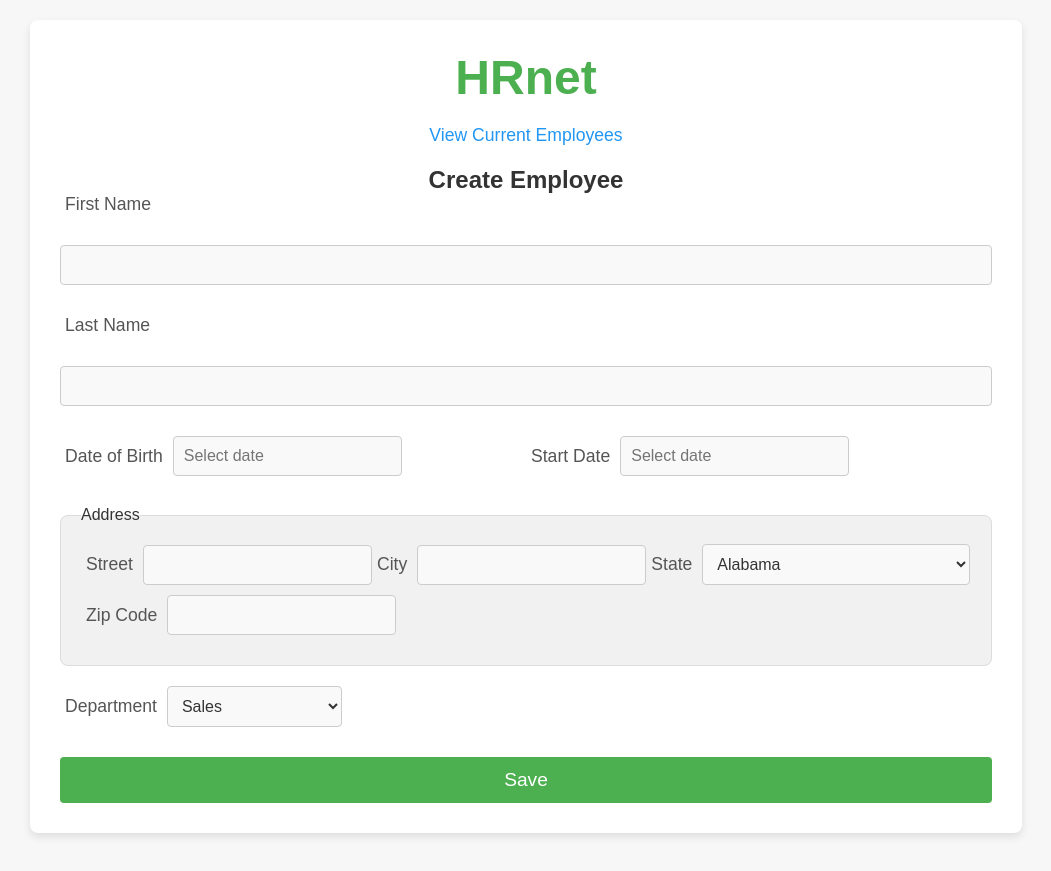
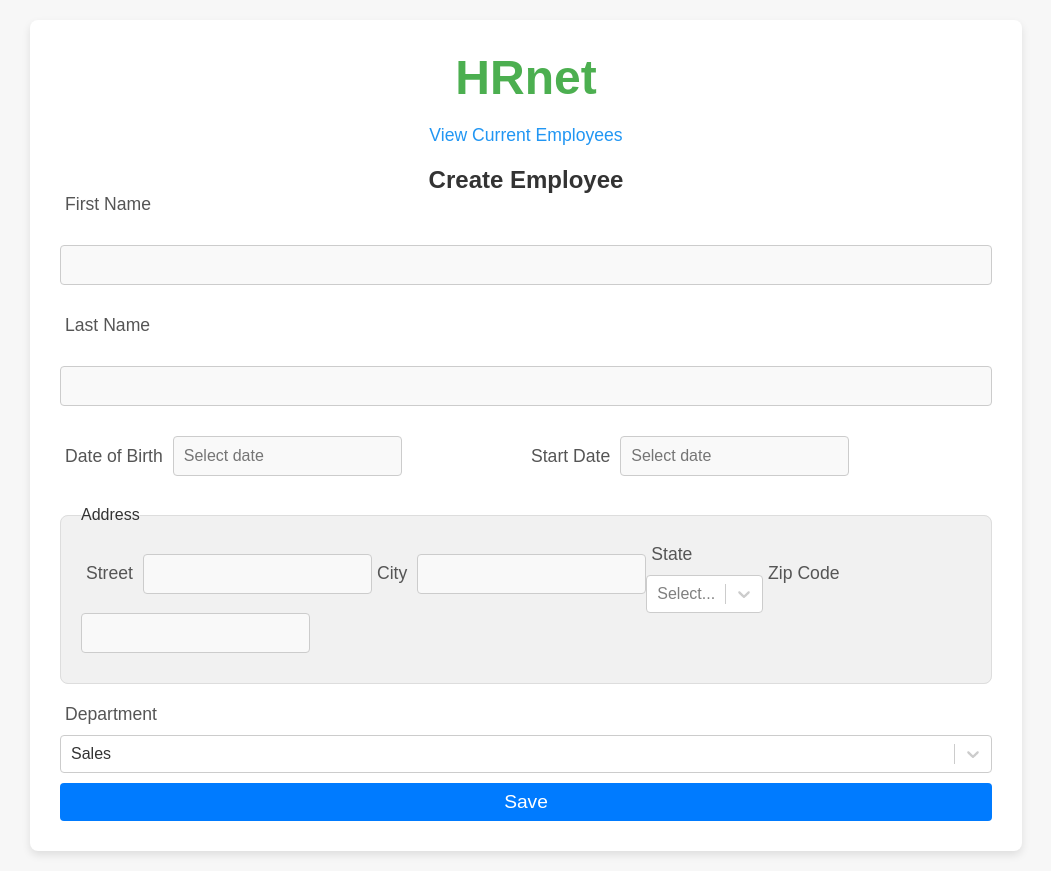
Before and after one commit to ZackKa/Projet14_HRnet, a React (Vite) app: page / in a window 1280 px wide. Shown: the whole page, without its empty margins (114-1165 px from the left). Built offline with nearby package versions, Linux system fonts and the light colour scheme.

Commit message:
modification dropdown

```diff
--- a/package.json
+++ b/package.json
@@ -14,6 +14,7 @@
     "react-datepicker": "^8.1.0",
     "react-dom": "^18.3.1",
     "react-router-dom": "^7.2.0",
+    "react-select": "^5.10.0",
     "react-table": "^7.8.0"
   },
   "devDependencies": {
--- a/src/components/dropdownInput/DropdownInput.jsx
+++ b/src/components/dropdownInput/DropdownInput.jsx
@@ -1,38 +1,47 @@
-import PropTypes from 'prop-types'; // Importer PropTypes
+import PropTypes from 'prop-types'; // Importer PropTypes pour valider les props
+import Select from 'react-select'; // Importer le composant Select de React-Select
 
-// Composant réutilisable pour les menus déroulants
+
+// DropdownInput esqt un composant réutilisable pour afficher un menu déroulant avec React-Select.
+
 function DropdownInput({ label, name, value, options, onChange }) {
+
+  // Transforme les options au format requis par React-Select (chaque option doit avoir une clé 'value' et 'label').
+  const reactSelectOptions = options.map(option => ({
+    value: option.abbreviation,  // 'value' correspond à la valeur à envoyer lors de la soumission du formulaire
+    label: option.name,          // 'label' est le texte affiché pour chaque option dans le menu déroulant
+  }));
+
   return (
     <div>
+      {/* Affiche le label du champ de sélection */}
       <label htmlFor={name}>{label}</label>
-      <select
-        name={name}
-        id={name}
-        value={value}
-        onChange={onChange}
-      >
-        {options.map((option) => (
-          <option key={option.abbreviation} value={option.abbreviation}>
-            {option.name}
-          </option>
-        ))}
-      </select>
+
+      {/* Composant React-Select qui affiche un menu déroulant avec les options */}
+      <Select
+        name={name}  // Attribue un nom au champ pour l'associer au formulaire
+        id={name}    // Associe un ID au champ
+        value={reactSelectOptions.find(option => option.value === value)} // représente l'option actuellement sélectionnée, passée pour afficher la sélection dans l'interface
+        onChange={selectedOption => onChange({ target: { name, value: selectedOption.value } })
+        } // Récupère l'option sélectionnée et passe sa valeur à 'handleChange' dans le parent pour mettre à jour l'état
+        options={reactSelectOptions} // Les options à afficher dans le menu déroulant
+      />
     </div>
   );
 }
 
-// Validation des props
+// Validation des props pour garantir que les données passées au composant respectent les formats attendus
 DropdownInput.propTypes = {
-  label: PropTypes.string.isRequired,      // 'label' doit être une chaîne de caractères et est obligatoire
-  name: PropTypes.string.isRequired,       // 'name' doit être une chaîne de caractères et est obligatoire
-  value: PropTypes.string.isRequired,      // 'value' doit être une chaîne de caractères et est obligatoire
-  options: PropTypes.arrayOf(              // 'options' doit être un tableau d'objets
+  label: PropTypes.string.isRequired, // Le label doit être une chaîne de caractères et est obligatoire
+  name: PropTypes.string.isRequired,  // Le nom du champ doit être une chaîne de caractères et est obligatoire
+  value: PropTypes.string.isRequired, // La valeur sélectionnée doit être une chaîne de caractères et est obligatoire
+  options: PropTypes.arrayOf(         // Les options doivent être un tableau d'objets avec des propriétés spécifiques
     PropTypes.shape({
-      abbreviation: PropTypes.string.isRequired,  // 'abbreviation' dans chaque objet doit être une chaîne de caractères et est obligatoire
-      name: PropTypes.string.isRequired,          // 'name' dans chaque objet doit être une chaîne de caractères et est obligatoire
+      abbreviation: PropTypes.string.isRequired,  // Chaque option doit avoir une 'abbreviation' qui est une chaîne de caractères
+      name: PropTypes.string.isRequired,          // Chaque option doit avoir un 'name' qui est une chaîne de caractères
     })
-  ).isRequired,  // 'options' est un tableau et doit être obligatoire
-  onChange: PropTypes.func.isRequired,       // 'onChange' doit être une fonction et est obligatoire
+  ).isRequired,  // Les options sont obligatoires et doivent être sous cette forme
+  onChange: PropTypes.func.isRequired,  // La fonction de changement doit être une fonction et est obligatoire
 };
 
 export default DropdownInput;
--- /dev/null
+++ b/src/components/modal/Modal.jsx
@@ -0,0 +1,51 @@
+import PropTypes from 'prop-types'; // Importation de PropTypes
+
+// const Modal = ({ isOpen, message, onClose }) => {
+//   if (!isOpen) return null; // Si la modal est fermée, elle ne s'affiche pas
+
+//   return (
+//     <div className="modal-overlay" onClick={onClose}>
+//       <div className="modal-content" onClick={(e) => e.stopPropagation()}>
+//         <h2>{message}</h2>
+//         <button onClick={onClose}>Close</button>
+//       </div>
+//     </div>
+//   );
+// };
+
+// // Validation des props
+// Modal.propTypes = {
+//     isOpen: PropTypes.bool.isRequired, // La prop 'isOpen' doit être un booléen et est obligatoire
+//     message: PropTypes.string.isRequired, // La prop 'message' doit être une chaîne de caractères et est obligatoire
+//     onClose: PropTypes.func.isRequired, // La prop 'onClose' doit être une fonction et est obligatoire
+//   };
+
+
+// export default Modal;
+
+function Modal({ isOpen, message, onClose }) {
+    // Si la modal n'est pas ouverte, ne rien afficher
+    if (!isOpen) return null;
+
+    // Empêche la fermeture de la modal si on clique à l'intérieur du contenu
+    const handleModalClick = (e) => {
+        e.stopPropagation(); // Empêche la propagation du clic vers l'overlay
+    };
+
+    return (
+        <div className="modal-overlay" onClick={onClose}>
+        <div className="modal-content" onClick={handleModalClick}>
+            <p>{message}</p>
+            <button onClick={onClose}>Close</button>
+        </div>
+        </div>
+    );
+}
+  // Validation des props
+Modal.propTypes = {
+    isOpen: PropTypes.bool.isRequired, // La prop 'isOpen' doit être un booléen et est obligatoire
+    message: PropTypes.string.isRequired, // La prop 'message' doit être une chaîne de caractères et est obligatoire
+    onClose: PropTypes.func.isRequired, // La prop 'onClose' doit être une fonction et est obligatoire
+};
+
+  export default Modal;
--- a/src/index.css
+++ b/src/index.css
@@ -283,3 +283,45 @@ table td {
 .page-button button {
   width: auto;
 }
+
+/* Style Modal */
+
+.modal-overlay {
+  position: fixed;
+  top: 0;
+  left: 0;
+  right: 0;
+  bottom: 0;
+  background-color: rgba(0, 0, 0, 0.5); /* Fond sombre */
+  display: flex;
+  justify-content: center;
+  align-items: center;
+  z-index: 999; /* Assure-toi que c'est au-dessus des autres éléments */
+}
+
+.modal-content {
+  background-color: white;
+  padding: 20px;
+  border-radius: 8px;
+  text-align: center;
+  width: 300px;
+  box-shadow: 0 4px 8px rgba(0, 0, 0, 0.2);
+}
+
+.modal-content button{
+  padding: 10px 20px;
+  margin-top: 10px;
+}
+
+button {
+  margin-top: 10px;
+  padding: 8px 15px;
+  cursor: pointer;
+  background-color: #007bff;
+  color: white;
+  border: none;
+  border-radius: 4px;
+}
+button:hover {
+  background-color: #0056b3;
+}
--- a/src/pages/CreateEmployee/CreateEmployee.jsx
+++ b/src/pages/CreateEmployee/CreateEmployee.jsx
@@ -1,8 +1,9 @@
-import { useState } from 'react'; // Importation du hook useState pour gérer l'état local
-import DatePicker from 'react-datepicker'; // Importation du composant DatePicker pour choisir une date
-import 'react-datepicker/dist/react-datepicker.css'; // Importation du style CSS de react-datepicker
-import DropdownInput from '../../components/dropdownInput/DropdownInput'; // Importation du composant DropdownInput
-import { states, departments } from '../../utils/Constants'; // Importation des données depuis constants.js
+import { useState } from 'react';
+import DatePicker from 'react-datepicker';
+import 'react-datepicker/dist/react-datepicker.css';
+import DropdownInput from '../../components/dropdownInput/DropdownInput';
+import { states, departments } from '../../utils/Constants';
+import Modal from '../../components/modal/Modal';
 
 function CreateEmployee() {
   const [employee, setEmployee] = useState({
@@ -16,6 +17,8 @@ function CreateEmployee() {
     zipCode: '',
     department: 'Sales',
   });
+
+  const [isModalOpen, setIsModalOpen] = useState(false);
 
   const handleChange = (e) => {
     const { name, value } = e.target;
@@ -36,7 +39,18 @@ function CreateEmployee() {
     const employees = JSON.parse(localStorage.getItem('employees')) || [];
     employees.push(employee);
     localStorage.setItem('employees', JSON.stringify(employees));
-    alert('Employee Created!');
+    setEmployee({
+      firstName: '',
+      lastName: '',
+      dateOfBirth: null,
+      startDate: null,
+      street: '',
+      city: '',
+      state: '',
+      zipCode: '',
+      department: 'Sales',
+    });
+    setIsModalOpen(true);
   };
 
   const today = new Date();
@@ -48,6 +62,7 @@ function CreateEmployee() {
 
   return (
     <div id='create-div' className="container">
+      <Modal isOpen={isModalOpen} message="Employee Created!" onClose={() => setIsModalOpen(false)} />
       <div className="title">
         <h1>HRnet</h1>
       </div>
@@ -62,7 +77,6 @@ function CreateEmployee() {
           value={employee.firstName}
           onChange={handleChange}
         />
-
         <label htmlFor="last-name">Last Name</label>
         <input
           type="text"
@@ -112,7 +126,6 @@ function CreateEmployee() {
             value={employee.street}
             onChange={handleChange}
           />
-
           <label htmlFor="city">City</label>
           <input
             type="text"
@@ -122,7 +135,6 @@ function CreateEmployee() {
             onChange={handleChange}
           />
 
-          {/* Utilisation du composant DropdownInput pour l'état */}
           <DropdownInput
             label="State"
             name="state"
@@ -141,7 +153,6 @@ function CreateEmployee() {
           />
         </fieldset>
 
-        {/* Utilisation du composant DropdownInput pour le département */}
         <DropdownInput
           label="Department"
           name="department"
```
Also changed, not shown: 1 other file (tests, documents, lock files or other folders).
